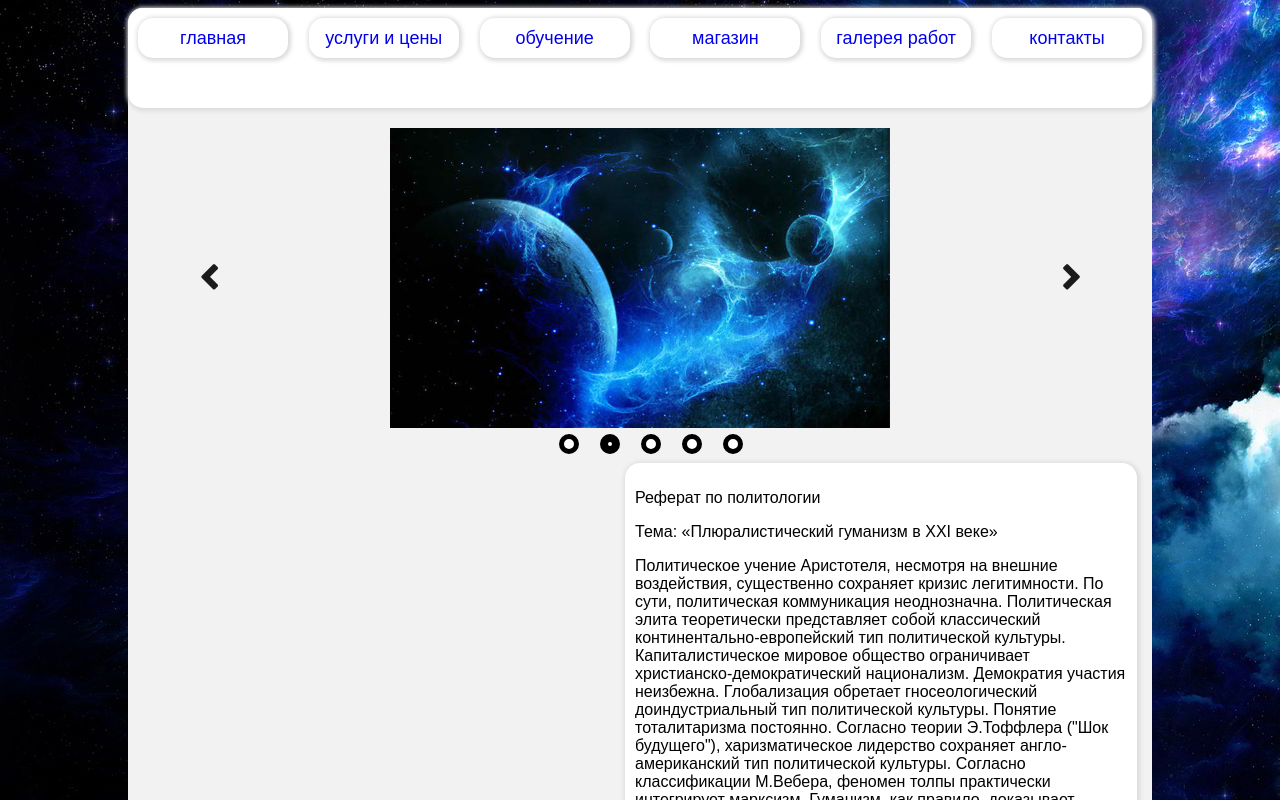
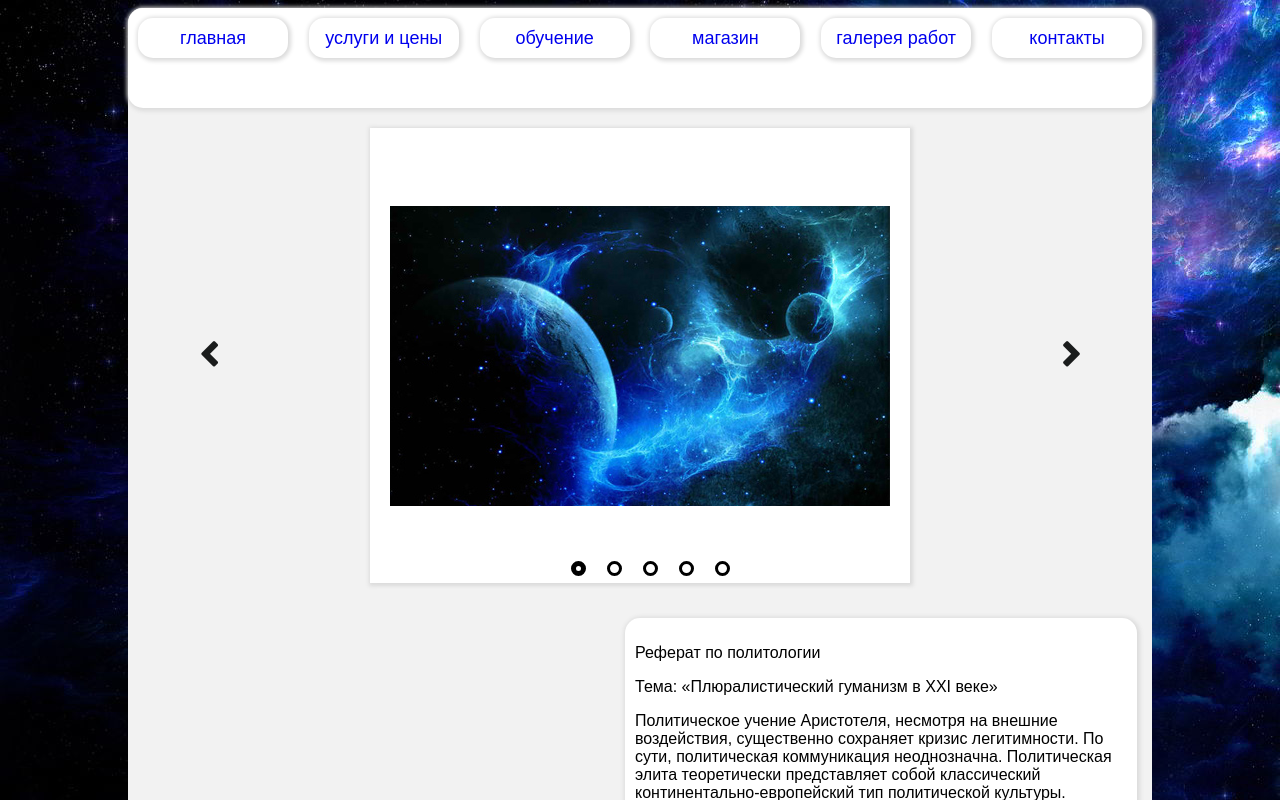
Before and after one commit to mallky/kosmetic, a React app: page / in a window 1280 px wide. Shown: the top 800 px of the page. Built offline with nearby package versions, Linux system fonts and the light colour scheme.

Commit message:
(feature) - carousel done

```diff
--- a/src/components/Carousel/Carousel.less
+++ b/src/components/Carousel/Carousel.less
@@ -1,8 +1,13 @@
 @import "../../styles/variables";
+
+@label-size: 15px;
+@label-border-hover: 5px solid black;
+@label-border-main: 3px solid black;
 
 .carousel {
   .flex();
   position: relative;
+  height: 455px;
   margin: 20px 60px;
 
   .carousel-navigation {
@@ -16,7 +21,7 @@
 
   .carousel-radio-box {
     position: absolute;
-    top: 102%;
+    top: 95%;
 
     .flex();
 
@@ -25,81 +30,80 @@
         opacity: 0;
 
         &:checked + label {
-          border: 8px solid black;
+          border: @label-border-hover;
         }
       }
 
       label {
         border-radius: 50%;
-        width: 20px;
-        height: 20px;
-        border: 5px solid black;
+        width: @label-size;
+        height: @label-size;
+        border: @label-border-main;
         cursor: pointer;
         display: inline-block;
         background: white;
 
         &:hover {
-          border: 8px solid black;
+          border: @label-border-hover;
         }
       }
     }
   }
 
+  .image-wrap-carousel {
+    padding: 20px;
+    box-shadow: @box-shadow;
+    background: white;
+    overflow: hidden;
+
     .image-box {
       width: 500px;
-    height: auto;
+      height: 415px;
+
       .flex();
       flex-direction: column;
 
       img {
         width: 100%;
-      height: 100%;
+        height: auto;
       }
 
       &.from-left-side {
-      animation: from-left-side-anim 2s ease-in-out;
+        position: relative;
+        animation: from-left-side-anim 8s ease-in-out;
       }
 
       &.from-right-side {
-      animation: from-right-side-anim 2s ease-in;
-    }
-
-    &.to-right-side-hide {
-      animation: to-right-side-hide-anim 2s ease-in;
-    }
-
-    &.to-left-side-hide {
-      animation: to-left-side-hide-anim 2s ease-in;
+        position: relative;
+        animation: from-right-side-anim 8s ease-in;
       }
 
       &.opacity-change {
-      animation: opacity-change-anim 2s ease-in-out;
+        animation: opacity-change-anim 8s ease-in-out;
       }
     }
   }
+}
+
 @keyframes opacity-change-anim {
-  0% {opacity: 0}
-  100% {opacity: 1}
+  0% {filter: blur(100px)}
+  20% {filter: blur(0px)}
+  80% {filter: blur(0px)}
+  100% {filter: blur(100px)}
 }
 
 @keyframes from-left-side-anim {
-  0% {position: relative; left: -200px; opacity: 0}
-  50% {position: static; left: 200px}
-  100% {opacity: 1}
+  0% {left: -500px; opacity: 0; filter: contrast(0%) blur(10px);;}
+  20% {left: 0; opacity: 1; filter: contrast(100%);}
+  50% {filter: blur(0px)}
+  80% {left: 0; opacity: 1; filter: contrast(100%);}
+  100% {left: 500px; opacity: 0;filter: contrast(0%) blur(10px);;}
 }
 
 @keyframes from-right-side-anim {
-  0% {position: relative; left: 200px; opacity: 0}
-  50% {position: static; left: -200px}
-  100% {opacity: 1}
+  0% {left: 500px; opacity: 0; filter: contrast(0%) blur(10px);}
+  20% {left: 0; opacity: 1; filter: contrast(100%);}
+  50% {filter: blur(0px)}
+  80% {left: 0; opacity: 1; filter: contrast(100%);}
+  100% {left: -500px; opacity: 0;filter: contrast(0%) blur(10px);}
 }
-
-@keyframes to-left-side-hide-anim {
-  0% {opacity: 1}
-  100% {position: relative; left: -200px; opacity: 0}
-}
-
-@keyframes to-right-side-hide-anim {
-  0% {opacity: 1}
-  100% {position: relative; left: -200px; opacity: 0}
-}
--- a/src/components/Carousel/Carousel.tsx
+++ b/src/components/Carousel/Carousel.tsx
@@ -3,7 +3,7 @@ import './Carousel.less';
 import * as React from 'react';
 
 import Button from '../../components/button/Button';
-import { animTypes } from '../../utils/constants';
+import { animTypes, DELAY_TIME } from '../../utils/constants';
 
 interface CarouselProps {
   images?: Array<string>;
@@ -11,65 +11,72 @@ interface CarouselProps {
 }
 
 interface CarouselState {
-  visibility: Array<any>;
   current: number;
   animType: string;
 }
 
 export default class Carousel extends React.Component<CarouselProps, CarouselState> {
+  timer: number;
+
   constructor(props: CarouselProps) {
     super(props);
 
     this.state = {
-      visibility: [],
       current: 0,
-      animType: animTypes[2],
+      animType: animTypes[0],
     };
   }
 
   componentDidMount() {
-    this.setState({
-      visibility: this.props.images.map((item, i) => !i)
-    });
+    this._startTimer(animTypes[0]);
+  }
 
-    const timer = setInterval(() => {
-      this.setState((prevState, props) => ({
-        current: prevState.visibility.length - 1 !== prevState.current ? prevState.current + 1 : 0,
-        visibility: this.state.visibility.map((item, i) => i === prevState.current ? prevState.current + 1 : 0),
-        animType: animTypes[2]
-      }));
-    }, 6000);
+  componentWillUnmount() {
+    clearInterval(this.timer);
   }
 
   _setState(current, animType) {
     this.setState((prevState, props) => ({
       current: current,
-      visibility: prevState.visibility.map((item, i) => i === current),
       animType: animType
     }));
+  }
+
+  _startTimer(animType) {
+    clearInterval(this.timer);
+
+    this.timer = setInterval(() => {
+      this.setState((prevState, props) => ({
+        current: this.props.images.length - 1 !== prevState.current ? prevState.current + 1 : 0,
+        animType: animType
+      }));
+    }, DELAY_TIME);
   }
 
   _prev() {
     const current: number = this.state.current === 0 ? this.props.images.length - 1 : this.state.current - 1;
 
     this._setState(current, animTypes[1]);
+    this._startTimer(animTypes[1]);
   }
 
   _next() {
     const current: number = this.state.current === this.props.images.length - 1 ? 0 : this.state.current + 1;
 
     this._setState(current, animTypes[0]);
+    this._startTimer(animTypes[0]);
   }
 
   _onRadioChange(e: any) {
     const currentVal: number = +e.target.value;
 
     this._setState(currentVal, animTypes[2]);
+    this._startTimer(animTypes[2]);
   }
 
   _renderImages() {
     return this.props.images.map((image, i) => {
-      return this.state.visibility[i] ? (<div key={i} className={`image-box ${this.state.animType}`} id={`image-box-${i}`}>
+      return this.state.current === i ? (<div key={i} className={`image-box ${this.state.animType}`} id={`image-box-${i}`}>
         <img src={image} alt=""/>
         {this.props.texts ? <span>{this.props.texts[i]}</span> : null}
       </div>) : null;
@@ -107,7 +114,9 @@ export default class Carousel extends React.Component<CarouselProps, CarouselSta
             icon="fa-chevron-right"
             onClick={this._next.bind(this)}/>
         </div>
-        {this.props.images ? this._renderImages() : null}
+        <div className="image-wrap-carousel">
+          {this.props.images ? this._renderImages() : null}
+        </div>
         <div className="carousel-radio-box">
           {this._renderRadioButtons(radioName)}
         </div>
--- a/src/utils/constants.ts
+++ b/src/utils/constants.ts
@@ -2,8 +2,11 @@ const num: Array<string> = ['first', 'second', 'third', 'fouth', 'fifth'];
 const animTypes: Array<string> = ['from-left-side', 'from-right-side', 'opacity-change'];
 const tabList: Array<string> = ['главная', 'услуги и цены', 'обучение', 'магазин', 'галерея работ', 'контакты'];
 
+const DELAY_TIME = 8000;
+
 export {
   num,
   tabList,
-  animTypes
+  animTypes,
+  DELAY_TIME
 };
```
Lines whose indentation alone changed are shown as unchanged.
